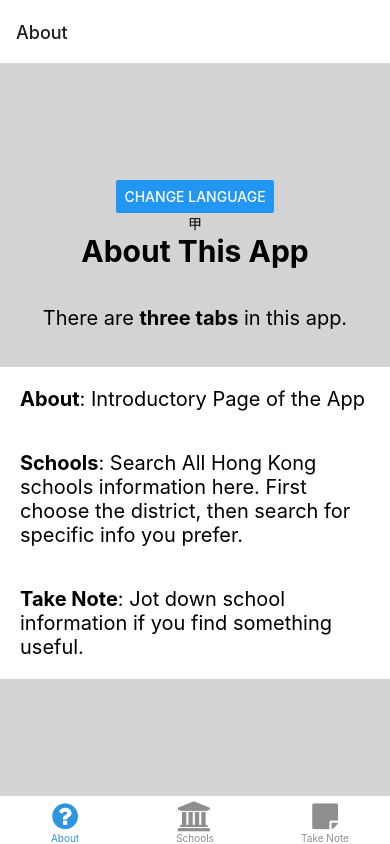
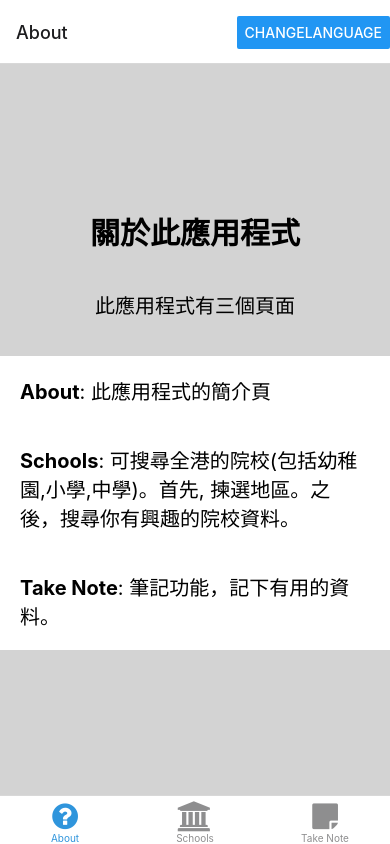
Before and after one commit to tinchichan/eduApp, a React Native app: screen /TabOne in a window 390 px wide. Built offline with nearby package versions, Linux system fonts and the light colour scheme; what expo-linking would draw is missing.

Commit message:
updated i18n translation

```diff
--- a/App.tsx
+++ b/App.tsx
@@ -16,12 +16,20 @@ export default function App() {
     return {
       en: {
         translation: {
-          a: 'a',
+          title: 'About This App',
+          desc: 'There are three tabs in this app.',
+          para1: 'Introductory Page of the App.',
+          para2: 'Search All Hong Kong schools information here. First choose the district, then search for specific info you prefer.',
+          para3: 'Take Note: Jot down school information if you find something useful.',
         },
       },
       zh: {
         translation: {
-          a: '甲',
+          title: '關於此應用程式',
+          desc: '此應用程式有三個頁面',
+          para1: '此應用程式的簡介頁',
+          para2: '可搜尋全港的院校(包括幼稚園,小學,中學)。首先, 揀選地區。之後，搜尋你有興趣的院校資料。',
+          para3: '筆記功能，記下有用的資料。',
         },
       },
     }
--- a/navigation/index.tsx
+++ b/navigation/index.tsx
@@ -1,14 +1,9 @@
-/**
- * If you are not familiar with React Navigation, refer to the "Fundamentals" guide:
- * https://reactnavigation.org/docs/getting-started
- *
- */
 import { FontAwesome } from '@expo/vector-icons';
 import { createBottomTabNavigator } from '@react-navigation/bottom-tabs';
 import { NavigationContainer, DefaultTheme, DarkTheme } from '@react-navigation/native';
 import { createNativeStackNavigator } from '@react-navigation/native-stack';
 import * as React from 'react';
-import { ColorSchemeName, Pressable } from 'react-native';
+import { ColorSchemeName, Button } from 'react-native';
 import Colors from '../constants/Colors';
 import useColorScheme from '../hooks/useColorScheme';
 import NotFoundScreen from '../screens/NotFoundScreen';
@@ -17,6 +12,9 @@ import TabTwoScreen from '../screens/TabTwoScreen';
 import TabThreeScreen from '../screens/TabThreeScreen';
 import { RootStackParamList, RootTabParamList, RootTabScreenProps } from '../types';
 import LinkingConfiguration from './LinkingConfiguration';
+import { useTranslation } from 'react-i18next'
+import { changeLanguage } from 'i18next'
+import { useCallback } from 'react'
 
 export default function Navigation({ colorScheme }: { colorScheme: ColorSchemeName }) {
   return (
@@ -52,6 +50,16 @@ const BottomTab = createBottomTabNavigator<RootTabParamList>();
 function BottomTabNavigator() {
   const colorScheme = useColorScheme();
 
+  const { t, i18n } = useTranslation()
+
+  const changeLanguage = useCallback(() => {
+    if (i18n.language == 'zh') {
+      i18n.changeLanguage('en')
+      return
+    }
+    i18n.changeLanguage('zh')
+  }, [])
+
   return (
     <BottomTab.Navigator
       initialRouteName="TabOne"
@@ -64,6 +72,13 @@ function BottomTabNavigator() {
         options={({ navigation }: RootTabScreenProps<'TabOne'>) => ({
           title: 'About',
           tabBarIcon: ({ color }) => <TabBarIcon name="question-circle" color={color} />,
+          headerRight: () => (
+            <Button
+              title="changeLanguage"
+              onPress={() => changeLanguage()}
+              >
+            </Button>
+          ),
         })}
       />
       <BottomTab.Screen
--- a/screens/TabOneScreen.tsx
+++ b/screens/TabOneScreen.tsx
@@ -12,38 +12,23 @@ export default function TabOneScreen({
 }: RootTabScreenProps<'TabOne'>) {
   const { t, i18n } = useTranslation()
 
-  const changeLanguage = useCallback(() => {
-    if (i18n.language == 'zh') {
-      i18n.changeLanguage('en')
-      return
-    }
-    i18n.changeLanguage('zh')
-  }, [])
-
   return (
     <View style={styles.container}>
-      <Button title="change language" onPress={changeLanguage}></Button>
-      <Text>{t('a')}</Text>
-      <Text style={styles.title}>About This App</Text>
+      <Text style={styles.title}>{t('title')}</Text>
       <Text>{'\n'}</Text>
       <Text style={styles.para}>
-        There are <Text style={{ fontWeight: 'bold' }}>three tabs</Text> in this
-        app.
+        {t('desc')}
       </Text>
       <Text>{'\n'}</Text>
       <View>
         <Text style={styles.para}>
-          <Text style={{ fontWeight: 'bold' }}>About</Text>: Introductory Page
-          of the App
+          <Text style={{ fontWeight: 'bold' }}>About</Text>: {t('para1')}
         </Text>
         <Text style={styles.para}>
-          <Text style={{ fontWeight: 'bold' }}>Schools</Text>: Search All Hong
-          Kong schools information here. First choose the district, then search
-          for specific info you prefer.
+          <Text style={{ fontWeight: 'bold' }}>Schools</Text>: {t('para2')}
         </Text>
         <Text style={styles.para}>
-          <Text style={{ fontWeight: 'bold' }}>Take Note</Text>: Jot down school
-          information if you find something useful.
+          <Text style={{ fontWeight: 'bold' }}>Take Note</Text>: {t('para3')}
         </Text>
       </View>
     </View>
```
